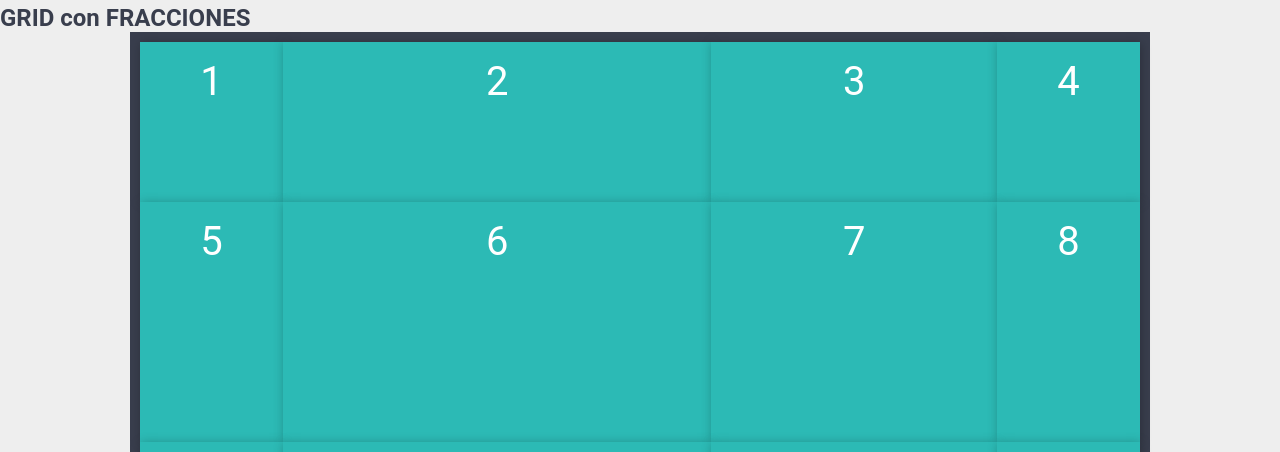
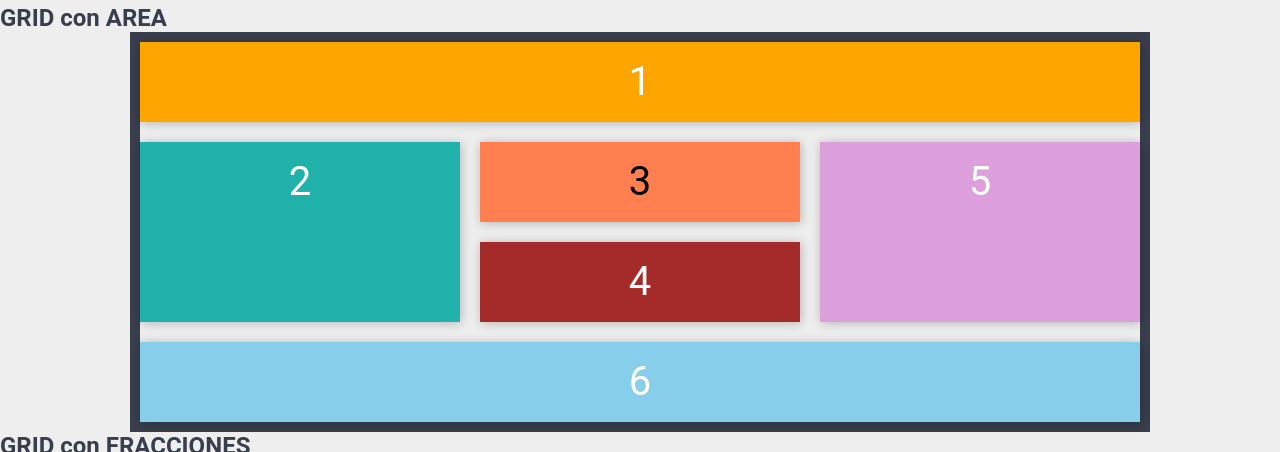
Before and after one commit to al45773-oss/Ejemplos-Grid-Css, a plain HTML site: page index.html in a window 1280 px wide. Shown: the part 100-552 px from the top of the page. Drawn offline with Linux system fonts and the light colour scheme.

Commit message:
agregar cambios a estilos.css

```diff
--- a/estilos.css
+++ b/estilos.css
@@ -17,7 +17,10 @@ h1{
 }
 
 .grid,
-.grid-pixeles
+.grid-pixeles,
+.grid-area,
+.grid-repeat
+
 {
 	width: 90%;
 	max-width: 1000px;
@@ -29,7 +32,9 @@ h1{
 }
 
 .grid div,
-.grid-pixeles
+.grid-pixeles div,
+.grid-area div,
+.grid-repeat div
 {
 	display: block;
 	padding: 20px;
--- a/index.html
+++ b/index.html
@@ -25,6 +25,66 @@
             grid-template-rows: 200px 100px 300px;
         }
 
+        .grid-repeat{
+            display: grid;
+
+            grid-template-columns: repeat(6, 2fr);
+
+            grid-template-rows: repeat(3, 2fr);
+
+            grid-gap: 20px;
+        }
+
+        .grid-area{
+            display: grid;
+            grid-gap: 20px;
+            grid-template-columns: 1fr 1fr 1fr;
+            grid-template-rows: repeat(4, auto);
+
+            grid-template-areas:
+            "header    header       header"
+            "sidebar1        contenido        sidebar2"
+            "sidebar1         widget          sidebar2 "
+            "footer            footer           footer";
+        }
+
+        .grid-area .header{
+            background: orange;
+            grid-column-start: header;
+            grid-column-end: header;
+        }
+
+        .grid-area .sidebar1{
+            background: lightseagreen;
+            grid-column: sidebar1;
+            grid-row: sidebar1;
+        }
+
+        .grid-area .contenido{
+            background: white;
+            color: black;
+           grid-area: contenido;
+        }
+
+        .grid-area .sidebar2 {
+            background: plum;
+            grid-area: sidebar2;
+        }
+
+        .grid-area .widget{
+            background: brown;
+            grid-area: widget;
+        }
+
+        .grid-area .contenido{
+            background: coral;
+            grid-area: contenido;
+        }
+
+        .grid-area .footer{
+            background: skyblue;
+            grid-area: footer;
+        }
 
 
     </style>
@@ -34,6 +94,15 @@
     <header>
         <h1>Fundamentos de GRID (CSS3)</h1>
     </header>
+    <h2>GRID con AREA</h2>
+ <div class="grid-area">
+        <div class="header">1</div>
+        <div class="sidebar1">2</div>
+        <div class="contenido">3</div>
+        <div class="widget">4</div>
+        <div class="sidebar2">5</div>
+        <div class="footer">6</div>
+        </div>
 
     <h2>GRID con FRACCIONES</h2>
     <div class="grid">
@@ -57,6 +126,8 @@
 
     </div>
 
+    <br>
+
     <h2>Fundamentos de GRID con PIXELES (CSS3)</h2>
     <div class="grid-pixeles">
 
@@ -79,5 +150,29 @@
 
     </div>
 
+    <br>
+
+    <h2>GRID con REPEAT</h2>
+    <div class="grid-repeat">
+
+        <div>1</div>
+        <div>2</div>
+        <div>3</div>
+        <div>4</div>
+        <div>5</div>
+        <div>6</div>
+        <div>7</div>
+        <div>8</div>
+        <div>9</div>
+        <div>10</div>
+        <div>11</div>
+        <div>12</div>
+        <div>13</div>
+        <div>14</div>
+        <div>15</div>
+        <div>16</div>
+
+    </div>
+
 </body>
 </html>
```
